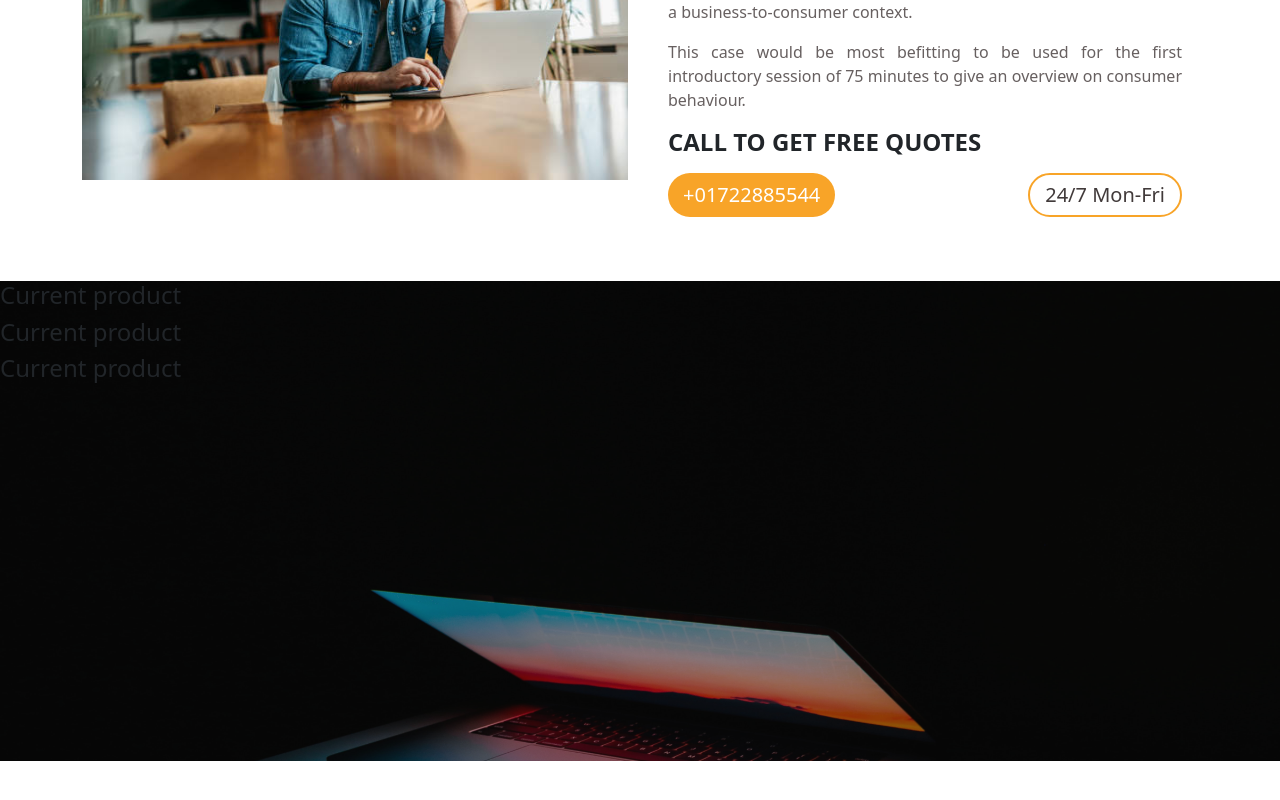
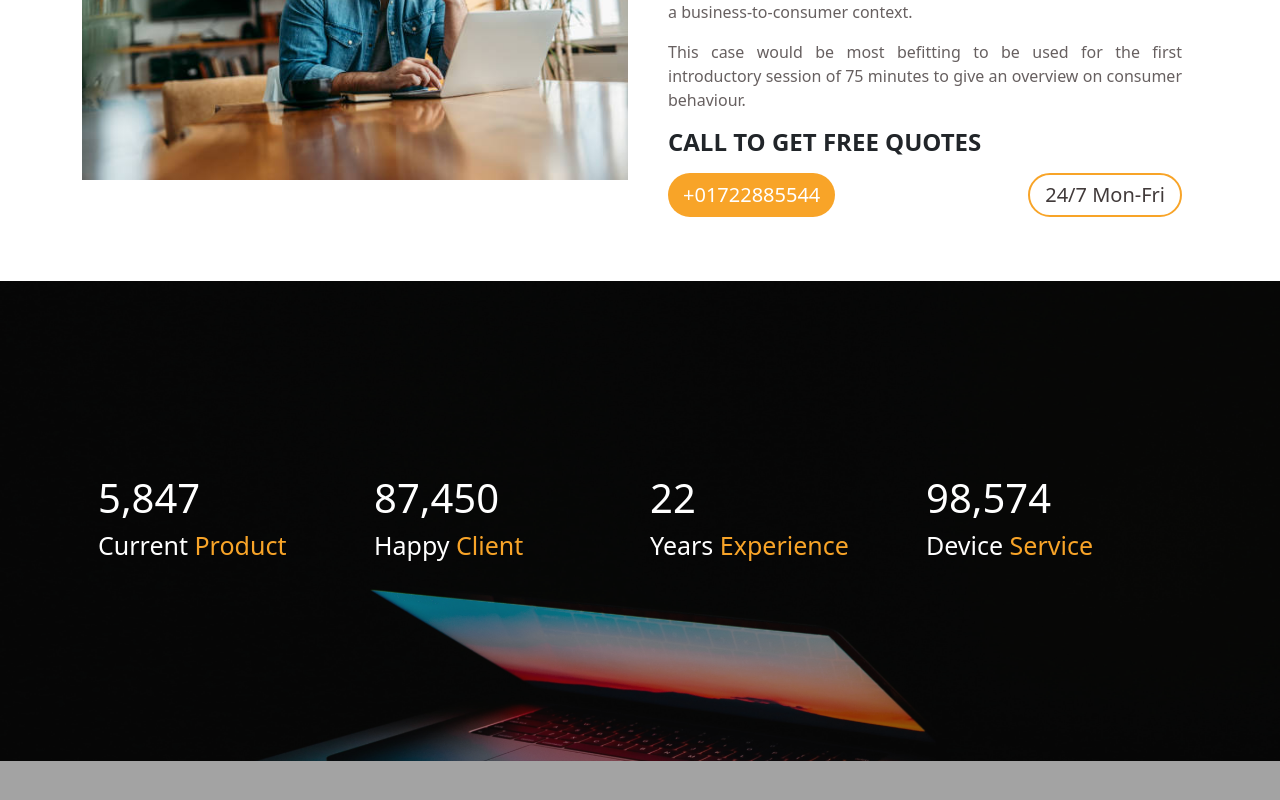
Before and after one commit to akjilani120/ak-laptop-store-client, a React (Create React App) app: page / in a window 1280 px wide. Shown: the part 1028-1828 px from the top of the page. Before the commit the page ends 1789 px from the top, so only its background shows below. Built offline with nearby package versions, Linux system fonts and the light colour scheme; no server answers.

Commit message:
statistics title added

```diff
--- a/src/App.js
+++ b/src/App.js
@@ -11,6 +11,7 @@ import ManageItems from './pages/ManageItems/ManageItems';
 import MyItems from './pages/MyItems/MyItems';
 import Blog from './pages/Blog/Blog'
 import NotFound from './pages/NotFound/NotFound';
+import Footer from './pages/Shared/Footer/Footer';
 function App() {
   return (
     <div >
@@ -28,6 +29,7 @@ function App() {
         <Route path='*' element={<NotFound></NotFound>}></Route>
 
       </Routes>
+      <Footer></Footer>
     </div>
   );
 }
--- a/src/pages/Home/CountUp/CountUP.js
+++ b/src/pages/Home/CountUp/CountUP.js
@@ -7,18 +7,22 @@ const CountUP = () => {
         <div className='countUp' style={{
             backgroundImage: `url(${img})`
           }}>
-           <div className='count-overflow'>
+           <div className='count-overflow '>
                <div className="count-number">
-                   <h1></h1>
-                   <h4>Current <span className='count-spa'>product</span></h4>
+                   <h1><CountUp end={5847} delay={2} /></h1>
+                   <h4>Current <span className='count-spa'>Product</span></h4>
                </div>
                <div className="count-number">
-                   <h1></h1>
-                   <h4>Current <span className='count-spa'>product</span></h4>
+                   <h1> <CountUp end={87450} delay={2} /></h1>
+                   <h4>Happy <span className='count-spa'>Client</span></h4>
                </div>
                <div className="count-number">
-                   <h1></h1>
-                   <h4>Current <span className='count-spa'>product</span></h4>
+                   <h1><CountUp end={22} delay={2} /></h1>
+                   <h4>Years <span className='count-spa'>Experience</span></h4>
+               </div>
+               <div className="count-number">
+                   <h1><CountUp end={98574} delay={2} /></h1>
+                   <h4>Device <span className='count-spa'>Service</span></h4>
                </div>
            </div>
         </div>
--- a/src/pages/Home/CountUp/CountUp.css
+++ b/src/pages/Home/CountUp/CountUp.css
@@ -8,4 +8,25 @@
 .count-overflow{
     background-color: rgba(17, 16, 16, 0.384);
     height: 60vh;
+    display: flex;
+    flex-wrap: wrap;
+    justify-content: center;
+    align-items: center;
 }
+.count-number{
+    width: 20%;
+    color: white;
+    font-weight: 800;
+    margin: 10px;
+}
+.count-number h4{
+    font-size: 25px;
+}
+.count-number h4 span{
+    color: #f8a428;
+}
+@media screen and (max-width:768px) {
+    .count-number{
+        width: 40%;
+    }
+}
--- a/src/pages/Home/Products/Product/Product.js
+++ b/src/pages/Home/Products/Product/Product.js
@@ -9,8 +9,8 @@ const Product = ({product}) => {
         <Card className='main-card' style={{border:"1px solid #f8a428"}}>
           <Card.Img className='card-image' variant="top" src={img} />
           <Card.Body>
-            <Card.Title>Brand Name:{brand}</Card.Title>
-            <Card.Title>Product Name:{name}</Card.Title>
+            <Card.Title>Brand Name : {brand}</Card.Title>
+            <Card.Title>Laptop Name :{name}</Card.Title>
             <Card.Title>Price : $ {price}</Card.Title>
           <Card.Title>Quantity : {quantity}</Card.Title>
           <Card.Title>Subliear Name : {subliarName}</Card.Title>
--- /dev/null
+++ b/src/pages/Shared/Footer/Footer.js
@@ -0,0 +1,19 @@
+import React from 'react';
+import './footer.css'
+const Footer = () => {
+    return (
+        <div className='footer'>
+           <div className=''>
+            <div className="count-overflow">
+                <div className="counter-number">
+
+                </div>
+                <div className="counter-number"></div>
+                <div className="counter-number"></div>
+            </div>
+           </div>
+        </div>
+    );
+};
+
+export default Footer;
--- /dev/null
+++ b/src/pages/Shared/Footer/footer.css
@@ -0,0 +1,3 @@
+.footer .count-overflow{
+    height: 40vh;
+}
```
